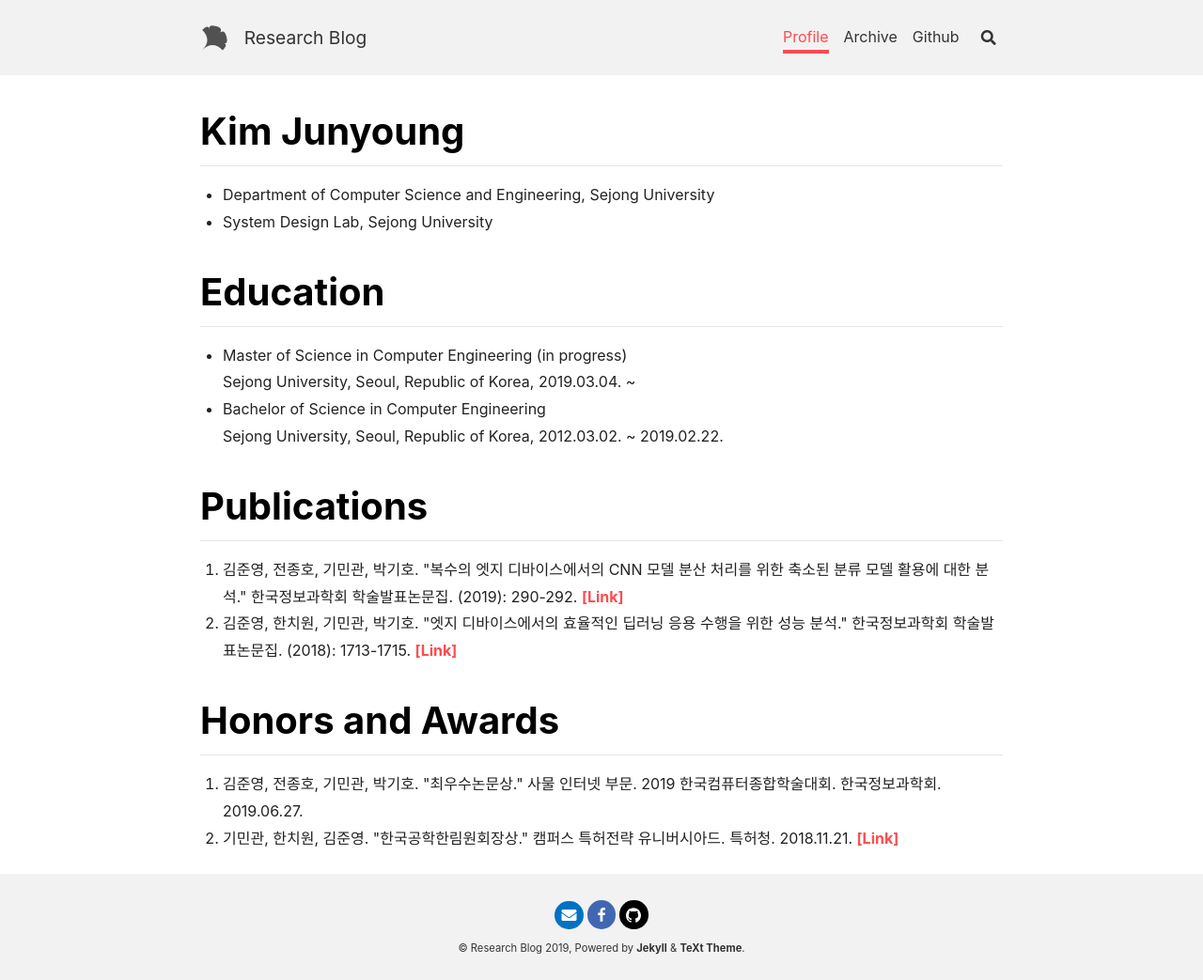
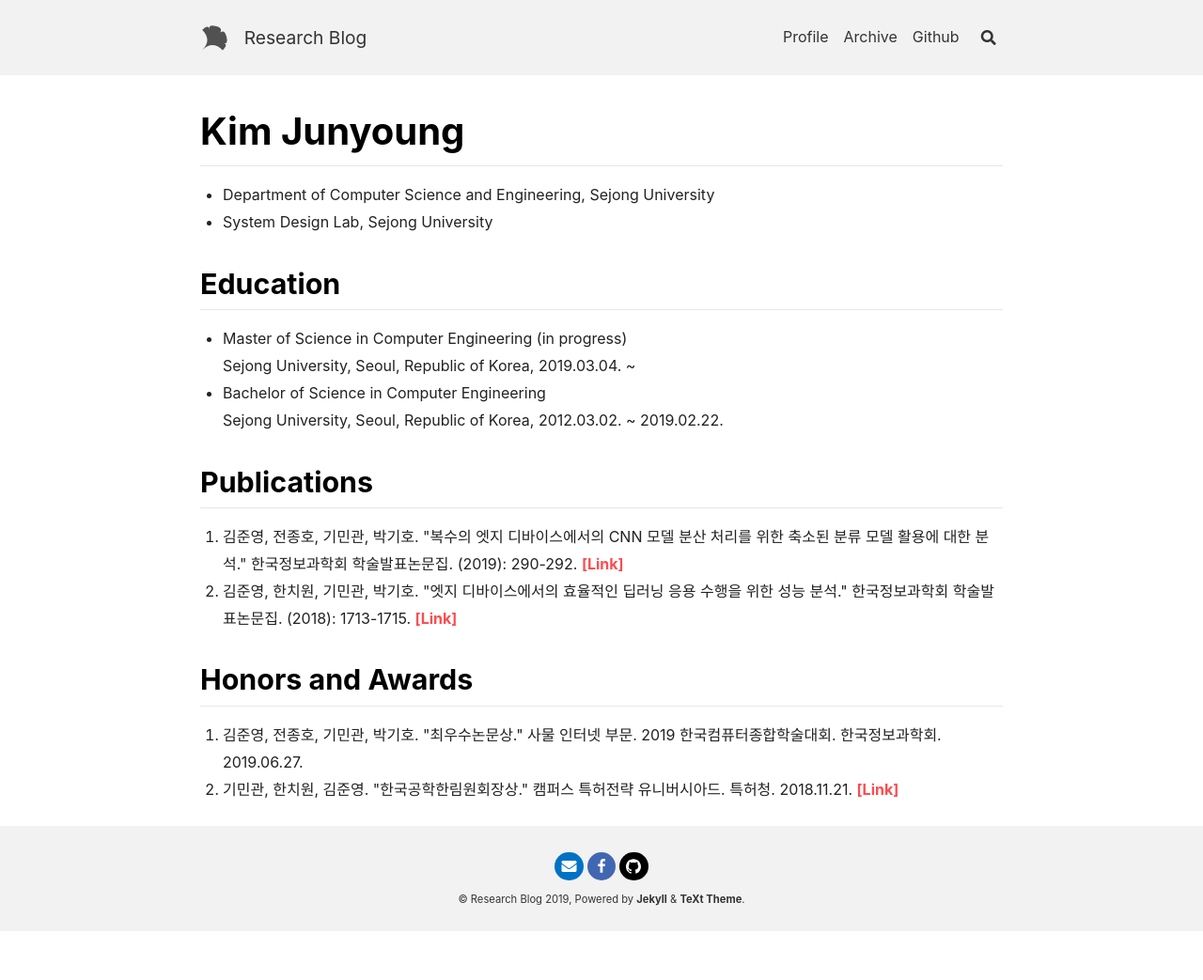
Before and after one commit to junyoung1992/junyoung1992.github.io, a Jekyll site: the page built from about.md, in a window 1280 px wide. Shown: the whole page at 94% size. Built offline with Jekyll 4.4.1, drawn with Linux system fonts in a browser that asks for light colours; nearby versions of some CDN libraries; after the commit the page ends 991 px from its top, so only the background shows below that.

```diff
--- a/profile.md
+++ b/about.md
@@ -10,19 +10,19 @@ show_title: false
       <li>Department of Computer Science and Engineering, Sejong University</li>
       <li>System Design Lab, Sejong University</li>
     </ul>
-	<h1>Education</h1>
+	<h2>Education</h2>
     <ul>
       <li>Master of Science in Computer Engineering (in progress)<br />
           Sejong University, Seoul, Republic of Korea, 2019.03.04. ~</li>
       <li>Bachelor of Science in Computer Engineering<br />
           Sejong University, Seoul, Republic of Korea, 2012.03.02. ~ 2019.02.22.</li>
     </ul>
-  <h1>Publications</h1>
+  <h2>Publications</h2>
     <ol>
       <li>김준영, 전종호, 기민관, 박기호. "복수의 엣지 디바이스에서의 CNN 모델 분산 처리를 위한 축소된 분류 모델 활용에 대한 분석." 한국정보과학회 학술발표논문집. (2019): 290-292. <a href="http://www.dbpia.co.kr/journal/articleDetail?nodeId=NODE08763159">[Link]</a></li>
       <li>김준영, 한치원, 기민관, 박기호. "엣지 디바이스에서의 효율적인 딥러닝 응용 수행을 위한 성능 분석." 한국정보과학회 학술발표논문집. (2018): 1713-1715. <a href="http://www.dbpia.co.kr/journal/articleDetail?nodeId=NODE07614068">[Link]</a></li>
     </ol>
-  <h1>Honors and Awards</h1>
+  <h2>Honors and Awards</h2>
     <ol>
       <li>김준영, 전종호, 기민관, 박기호. "최우수논문상." 사물 인터넷 부문. 2019 한국컴퓨터종합학술대회. 한국정보과학회. 2019.06.27.</li>
       <li>기민관, 한치원, 김준영. "한국공학한림원회장상." 캠퍼스 특허전략 유니버시아드. 특허청. 2018.11.21. <a href="https://www.kipa.org/cpu/4_u2018.jsp">[Link]</a></li>
```
Also changed, not shown: other parts of about.md (+1 -1 lines).
